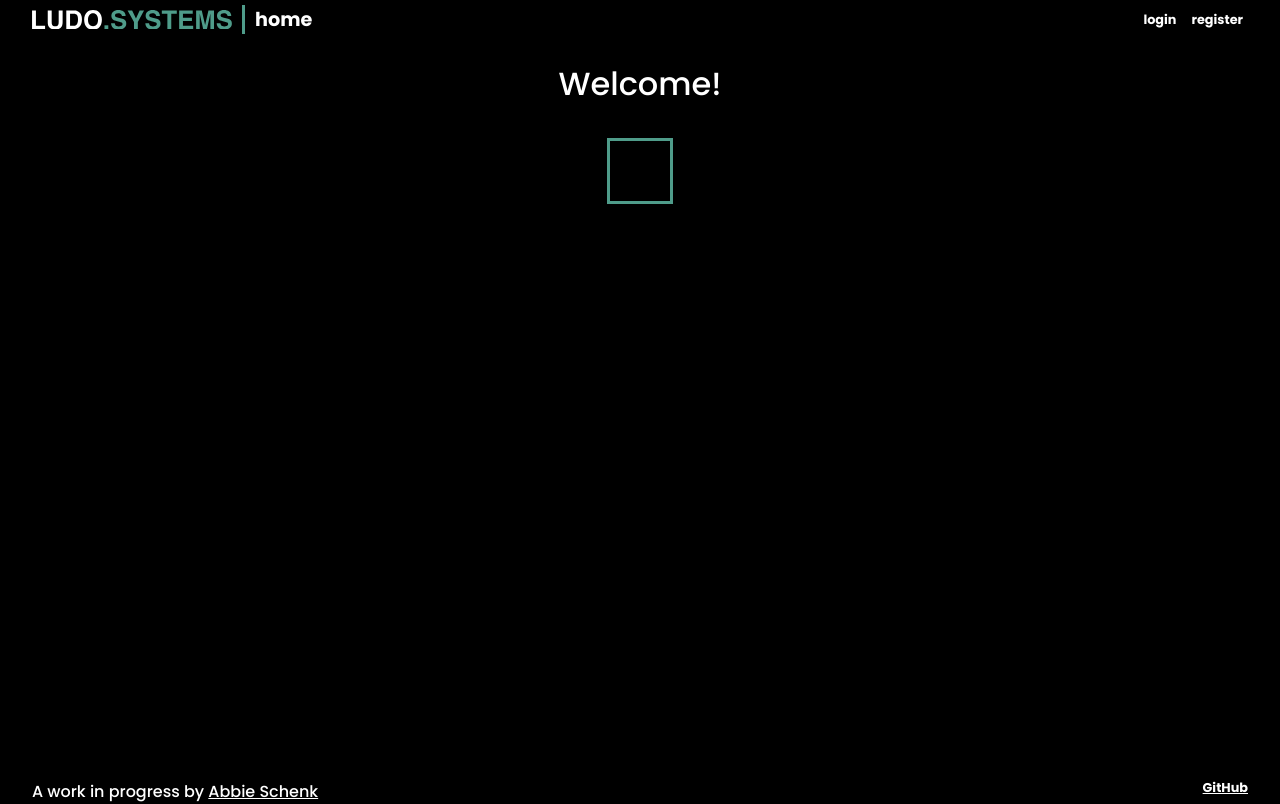
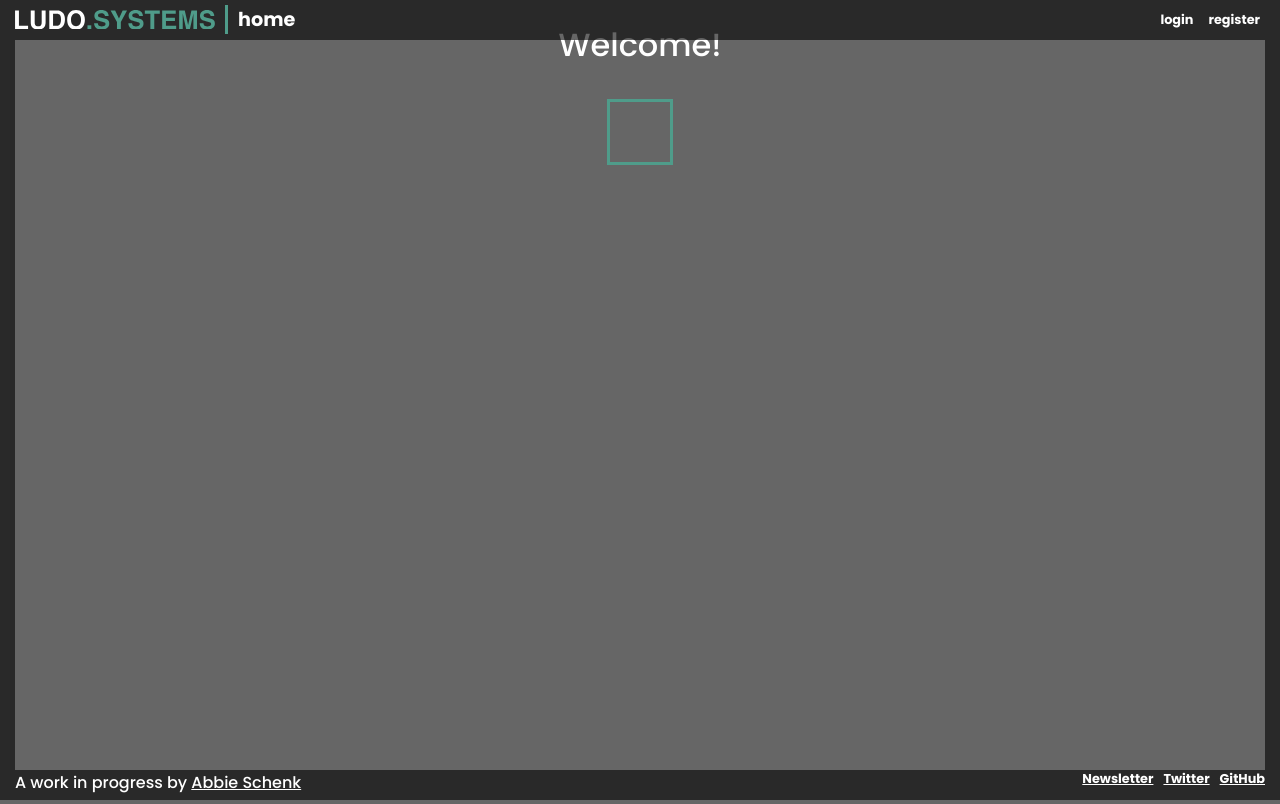
Before and after one commit to LudoSystems/ludosystems-app, a React (Create React App) app: page / in a window 1280 px wide. Built offline with nearby package versions, Linux system fonts and the light colour scheme; no server answers.

Commit message:
Updated styles

```diff
--- a/package.json
+++ b/package.json
@@ -7,6 +7,7 @@
     "@testing-library/react": "^11.1.0",
     "@testing-library/user-event": "^12.1.10",
     "axios": "^0.21.1",
+    "feather-icons": "^4.28.0",
     "formik": "^2.2.7",
     "react": "^17.0.2",
     "react-dom": "^17.0.2",
--- a/src/App.js
+++ b/src/App.js
@@ -26,6 +26,7 @@ const App = () => {
                     <NavBar />
                 </header>
                 <main>
+                    <div className="frame left" />
                     <Switch>
                         <Route exact path={["/", "/home"]} >
                             <Home />
@@ -46,12 +47,15 @@ const App = () => {
                             <NotFound />
                         </Route>
                     </Switch>
+                    <div className="frame right" />
                 </main>
                 <footer>
                     <div id="footer-text">
                         A work in progress by <a href="http://abbieschenk.com">Abbie Schenk</a>
                     </div>
                     <div id="footer-links">
+                        <a href="/">Newsletter</a>
+                        <a href="/">Twitter</a>
                         <a href="https://github.com/Ludobaum">GitHub</a>
                     </div>
                 </footer>
--- a/src/components/Home.js
+++ b/src/components/Home.js
@@ -4,9 +4,9 @@ const Home = () => {
     const { currentUser } = useCurrentUser();
 
     return (
-        <div class="page-container home">
+        <div className="page-container home">
             <h1>Welcome{currentUser && (', ' + currentUser.username)}!</h1>
-            <div class="content">
+            <div className="content">
 
             </div>
         </div>
--- a/src/components/Nodes.js
+++ b/src/components/Nodes.js
@@ -29,13 +29,13 @@ const nodeTypes = {
 const Nodes = () => {
     const [elements, setElements] = useState([]);
     const [warning, setWarning] = useState("");
-    const { updateCurrentUser } = useCurrentUser();
+    const { logout } = useCurrentUser();
 
     const history = useHistory();
 
     const handleError = (error) => {
         if(error.response && error.response.status === 401) {
-            updateCurrentUser();
+            logout();
             history.push("/login");
         } else {
             const _warning =
@@ -84,6 +84,10 @@ const Nodes = () => {
             }
         )
     };
+
+    const onNodeDragStart = (event, node) => {
+        event.preventDefault();
+    }
 
     const onNodeDragStop = (event, node) => {
         NodeService.updateNodePosition(node.id, node.position.x, node.position.y).then(
@@ -223,6 +227,7 @@ const Nodes = () => {
                     elements={elements}
                     onElementsRemove={onElementsRemove}
                     onConnect={onConnect}
+                    onNodeDragStart={onNodeDragStart}
                     onNodeDragStop={onNodeDragStop}
                     snapToGrid={true}
                     snapGrid={snapGrid}
--- a/src/styles/App.scss
+++ b/src/styles/App.scss
@@ -3,6 +3,8 @@
 @use './_borders';
 @use './_colors';
 @use './_widths';
+
+$frame-z: 50;
 
 /** Default Tags **/
 html {
@@ -39,20 +41,59 @@ h1, h2, h3, h4 {
 }
 
 header {
+    @include components.unselectable();
+
+    position: fixed;
+    background-color: colors.$background;
+    z-index: $frame-z;
+
+    height: widths.$frame-v;
+    width: calc(100% - #{widths.$frame-h * 2});
+
+    left: widths.$frame-h;
+
     padding: 5px 0;
 }
 
+.frame {
+    position: fixed;
+    width: widths.$frame-h;
+
+    height: 100%;
+
+    top: 0;
+
+    z-index: $frame-z;
+
+    background-color: colors.$background;
+
+    &.left {
+        left: 0;
+    }
+
+    &.right {
+        right: 0;
+    }
+}
+
 main {
-    @include widths.default();
-
-    height: 92vh;
+    height: 100vh;
 }
 
 footer {
-    @include widths.default();
+    @include components.unselectable();
 
-    height: 1vh;
-    padding: 0.5vh 0;
+    position: fixed;
+
+    z-index: $frame-z;
+    background-color: colors.$background;
+    bottom: 0px;
+
+    width: calc(100% - #{widths.$frame-h * 2});
+
+    left: widths.$frame-h;
+
+    height: widths.$frame-v;
 
     display: flex;
 
@@ -67,6 +108,10 @@ footer {
         @include fonts.header-bold();
 
         font-size: 0.8rem;
+
+        a {
+            margin-left: 10px;
+        }
     }
 
 
@@ -95,8 +140,6 @@ footer {
 /** Nav **/
 
 nav {
-    @include widths.default();
-
     display: flex;
     align-items: center;
     justify-content: space-between;
@@ -316,14 +359,26 @@ nav {
 }
 
 .react-flow__minimap {
+    margin-right: widths.$frame-h;
+    margin-bottom: widths.$frame-v;
+
     @media (max-width: widths.$break-max-phone-vertical) {
         width: 150px;
         height: 100px;
     }
 }
 
+.react-flow__controls {
+    margin-left: widths.$frame-h;
+    margin-bottom: widths.$frame-v;
+}
+
 #node-editor-controls {
     position: absolute;
+
+    margin-top: widths.$frame-v;
+    margin-left: widths.$frame-h;
+
     z-index: 5;
     padding: 15px;
 
@@ -336,7 +391,7 @@ nav {
         border: none;
         padding: 0;
 
-        width: 75px;
+        width: 60px;
 
         &:not(:first-child) {
             margin-top: 20px;
--- a/src/styles/LudoNode.scss
+++ b/src/styles/LudoNode.scss
@@ -4,8 +4,6 @@
 
 .react-flow__handle  {
     background-color: black;
-    // margin-top: -1.5px;
-    // margin-bottom: -1.5px;
     margin-top: 1.5px;
     margin-bottom: 1.5px;
 
@@ -13,14 +11,6 @@
     height: 9px;
 }
 
-.react-flow__handle.connectable {
-    // cursor: grab;
-}
-
-.react-flow__handle-connecting {
-    // background-color: colors.$green;
-    // cursor: cell;
-}
 
 .react-flow__handle-valid {
     background-color: colors.$green;
@@ -136,8 +126,6 @@
                 font-size: 0.8rem;
                 display: block;
             }
-
-
         }
 
         input, textarea {
--- a/src/styles/_colors.scss
+++ b/src/styles/_colors.scss
@@ -1,4 +1,6 @@
-$background: black;
+$background: rgba(0, 0, 0, 0.6);
+
+$background-opaque: black;
 
 $active: #40809C;
 $active-darker: darken($active, 10%);
--- a/src/styles/_widths.scss
+++ b/src/styles/_widths.scss
@@ -2,6 +2,9 @@ $break-max-phone-vertical: 500px;
 $break-max-screen-third: 750px;
 
 $content-default: 750px;
+
+$frame-v: 30px;
+$frame-h: 15px;
 
 /** Other mixins **/
 @mixin centered($content-width) {
```
Also changed, not shown: 2 other files (tests, documents, lock files or other folders).
